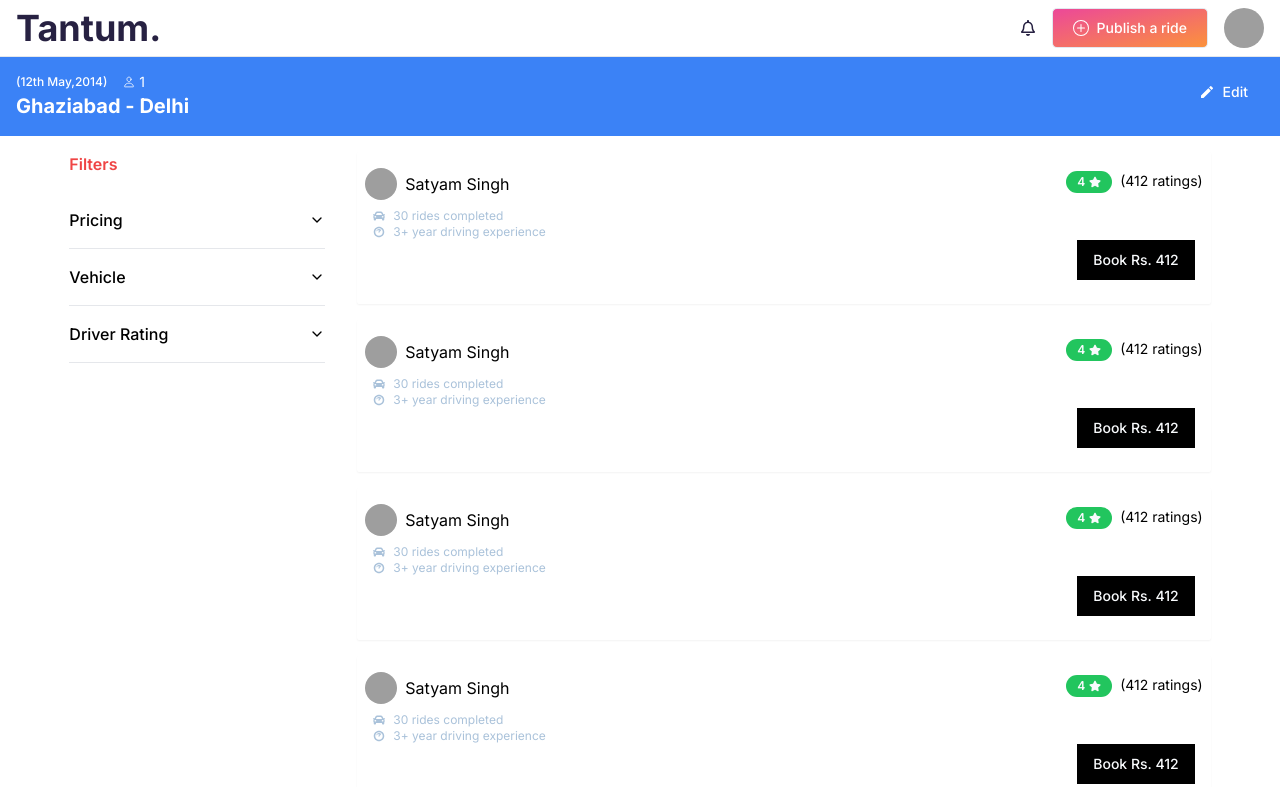
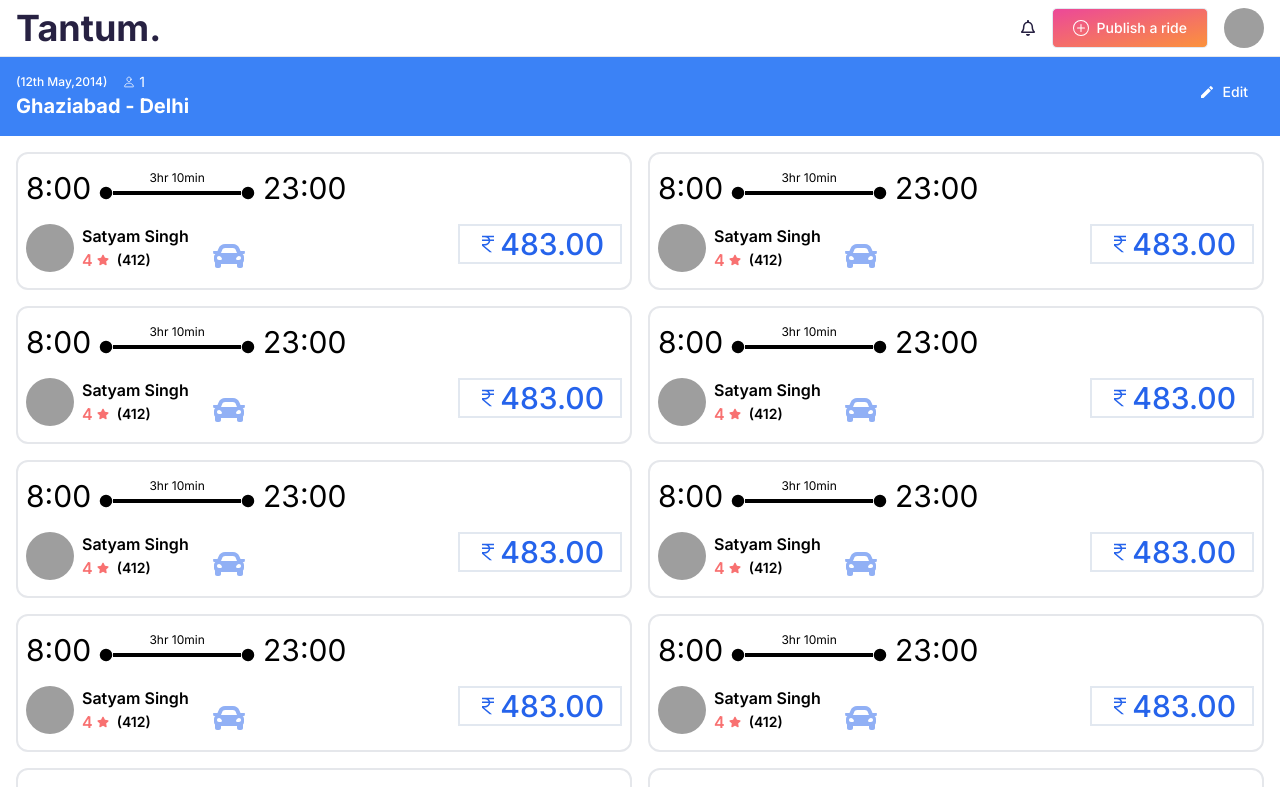
Before and after one commit to raghavawasthi24/Tantum2.0, a Next.js app in the folder client/: page /rides in a window 1280 px wide. Shown: the top 787 px of the page. Built offline with nearby package versions, Linux system fonts and the light colour scheme; grey boxes are pictures that could not be loaded.

Commit message:
feat: added card for showing all rides

```diff
--- a/client/src/app/(user)/rides/components/filter-rides.tsx
+++ b/client/src/app/(user)/rides/components/filter-rides.tsx
@@ -9,7 +9,7 @@ import {
 export default function FilterRides() {
   return (
     <div>
-      <p className=" w-1/3 py-4 text-red-500 font-semibold">Filters</p>
+      <p className=" w-1/3 text-red-500 font-semibold">Filters</p>
       <Accordion type="single" collapsible className="w-64">
         <AccordionItem value="item-1">
           <AccordionTrigger>Pricing</AccordionTrigger>
--- a/client/src/app/(user)/rides/components/ride-card.tsx
+++ b/client/src/app/(user)/rides/components/ride-card.tsx
@@ -1,42 +1,68 @@
 import React from "react";
 import { Avatar, AvatarFallback, AvatarImage } from "@/components/ui/avatar";
-import { Badge } from "@/components/ui/badge";
+import { FaStar } from "react-icons/fa";
+import { TbPointFilled } from "react-icons/tb";
+import { FaCar } from "react-icons/fa";
 import { Button } from "@/components/ui/button";
-import { FaStar } from "react-icons/fa";
-import { FaCar } from "react-icons/fa";
-import { FaCloudscale } from "react-icons/fa";
-
+import {
+  Dialog,
+  DialogContent,
+  DialogDescription,
+  DialogFooter,
+  DialogHeader,
+  DialogTitle,
+  DialogTrigger,
+} from "@/components/ui/dialog";
+import { Input } from "@/components/ui/input";
+import { Label } from "@/components/ui/label";
+import { LiaRupeeSignSolid } from "react-icons/lia";
 
 export default function RideCard() {
   return (
-    <div className="w-full rounded-md px-2 py-4 shadow-sm">
-      <div className="flex justify-between">
+    <div className="rounded-xl px-2 py-4 border-2 grid gap-4 hover:bg-muted/5">
+      <div className="flex text-2xl sm:text-3xl">
+        <p>8:00</p>
+        <div className="flex flex-col items-center">
+          <p className="text-xs -mb-2">3hr 10min</p>
+          <div className="flex items-center">
+            <TbPointFilled />
+            <div className="bg-black w-32 h-1 -mx-2"></div>
+            <TbPointFilled />
+          </div>
+        </div>
+        <p>23:00</p>
+      </div>
+
+      <div className="flex flex-col sm:flex-row md:flex-col lg:flex-row justify-between gap-4 sm:gap-0 md:gap-4 lg:gap-0">
+        <div className="flex gap-2 items-end">
           <div className="flex items-center gap-2">
-          <Avatar className="w-8 h-8">
+            <Avatar className="w-12 h-12">
               <AvatarImage src="https://github.com/shadcn.png" alt="@shadcn" />
               <AvatarFallback>CN</AvatarFallback>
             </Avatar>
+          </div>
+          <div className="font-semibold">
             <span>Satyam Singh</span>
-        </div>
-        <div className="">
-          <Badge className="mr-2 bg-green-500">
+            <div className="flex items-center">
+              <div className="mr-2 text-red-400 flex items-center">
                 4
                 <FaStar className="w-3 h-3 ml-1" />
-          </Badge>
-          <span className="text-sm">(412 ratings)</span>
+              </div>
+              <span className="text-sm">(412)</span>
             </div>
           </div>
-      <div className="text-xs text-muted p-2 gap-1">
-        <p className="flex gap-2 items-center">
-          <FaCar className="w-3 h-3" />
-          30 rides completed
-        </p>
-        <p className="flex gap-2 items-center">
-          <FaCloudscale className="w-3 h-3" />
-          3+ year driving experience</p>
-        <div className="flex justify-end">
-          <Button className="bg-black">Book Rs. 412</Button>
+          <FaCar className="w-8 h-8 text-primary/50 ml-4" />
         </div>
+
+        <Dialog>
+          <DialogTrigger asChild>
+            <Button variant="outline" className="border-2 text-primary">
+              <LiaRupeeSignSolid className="w-6 h-6" />
+              <span className="text-3xl">483.00</span>
+            </Button>
+          </DialogTrigger>
+          <DialogContent className="sm:max-w-[425px]"></DialogContent>
+        </Dialog>
       </div>
     </div>
   );
--- a/client/src/app/(user)/rides/components/rides.tsx
+++ b/client/src/app/(user)/rides/components/rides.tsx
@@ -6,7 +6,7 @@ export default function Rides() {
     1, 2, 3, 4, 5, 6, 7, 8, 9, 10, 11, 12, 13, 14, 15, 16, 17, 18, 19, 20,
   ];
   return (
-    <div className="w-2/3 grid py-4 gap-4">
+    <div className="w-full grid md:grid-cols-2 gap-4">
       {arr.map((item, index) => (
         <RideCard key={index} />
       ))}
--- a/client/src/app/(user)/rides/page.tsx
+++ b/client/src/app/(user)/rides/page.tsx
@@ -10,8 +10,8 @@ export default function page() {
     <div className="min-h-screen">
       <Header />
       <RideHeader />
-      <div className="flex justify-center gap-8">
-        <FilterRides />
+      <div className="flex justify-center gap-8 p-4">
+        {/* <FilterRides /> */}
         <Rides />
       </div>
     </div>
```
Also changed, not shown: client/src/components/shared/Header/Header.tsx (+0 -17 lines). Lines whose indentation alone changed are shown as unchanged.
